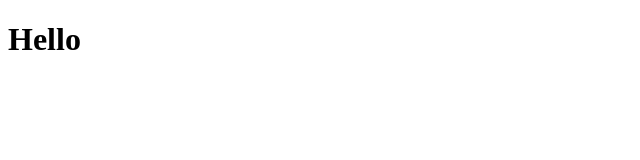
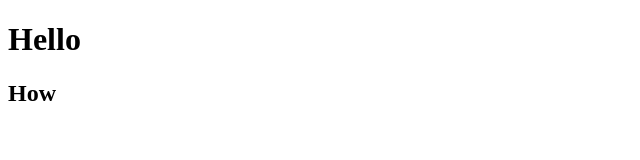
Before and after one commit to 3Melody/65022409_FN_MID, a plain HTML site: page index.html in a window 1280 px wide. Shown: the full height of the page, 0-640 px from the left. Drawn offline with Linux system fonts and the light colour scheme.

Commit message:
Update index.html

```diff
--- a/index.html
+++ b/index.html
@@ -8,5 +8,6 @@
 </head>
 <body>
     <h1>Hello</h1>
+    <h2>How<h2>
 </body>
 </html>
```
